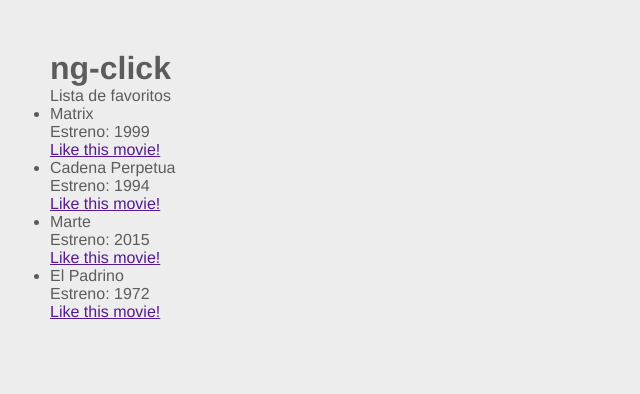
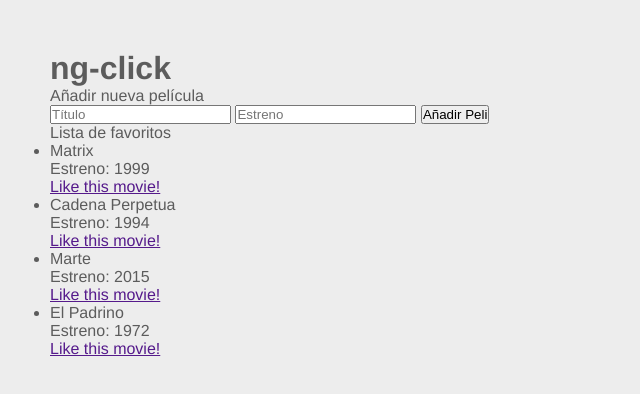
Before and after one commit to kotehector/curso-angular-basico, a website: page src/index.html in a window 1280 px wide. Shown: the whole page, without its empty margins (0-640 px from the left). Drawn offline with nearby package versions, Linux system fonts and the light colour scheme; some packages are replaced by stand-ins of ours; files that its build step writes are made by us from their sources.

Commit message:
ng-submit

```diff
--- a/src/app/MoviesController.js
+++ b/src/app/MoviesController.js
@@ -1,5 +1,14 @@
 function MoviesController() {
+  this.newTitle = '';
+  this.newDate = '';
   this.likesList = [];
+  this.addMovie = function() {
+    this.favorites.unshift({
+      title: this.newTitle,
+      year: this.newDate
+    });
+    thi
+  }
   this.addToLikes = function(movie) {
       this.likesList.push(movie);
   }
--- a/src/index.html
+++ b/src/index.html
@@ -16,6 +16,18 @@
     <h1>ng-click</h1>
 
     <div ng-controller="MoviesController as movies">
+      <form ng-submit="movies.addMovie();">
+        <p>Añadir nueva película</p>
+        <input  type="text"
+                placeholder="Título"
+                ng-model="movies.newTitle">
+        <input  type="text"
+                placeholder="Estreno"
+                ng-model="movies.newDate">
+                <button type="submit">
+                  Añadir Peli
+                </button>
+      </form>
       <div class="likes">
         <p>Lista de favoritos</p>
         <ul>
```
